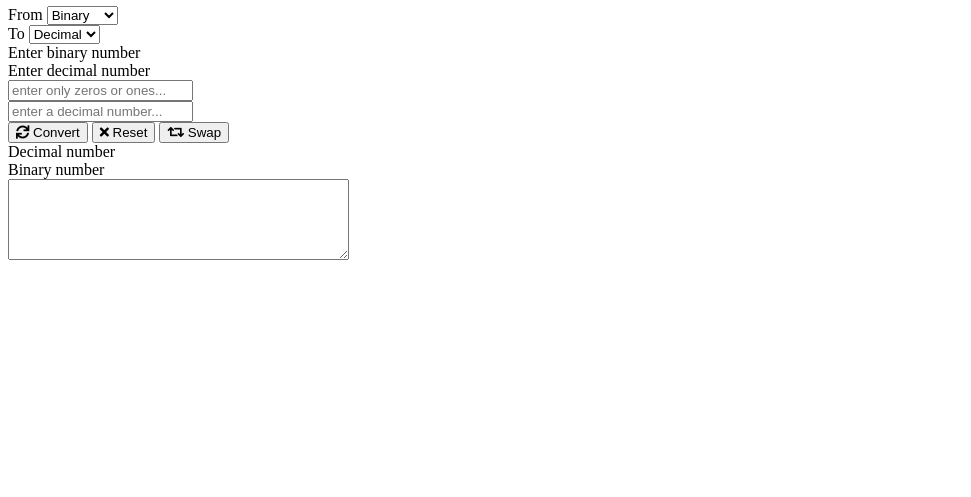
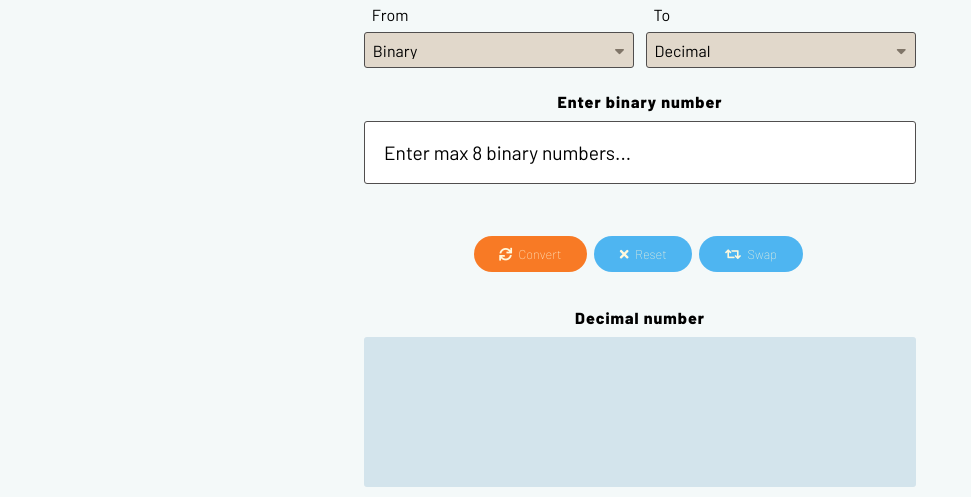
Before and after one commit to shmula1308/Bin2Dec, a plain HTML site: page index.html in a window 1280 px wide. Shown: the part 319-816 px from the top of the page, without its empty margins (0-971 px from the left). Drawn offline with Linux system fonts and the light colour scheme; a web font is replaced by a local one.

Commit message:
updated css

```diff
--- a/CSS/styles.css
+++ b/CSS/styles.css
@@ -0,0 +1,210 @@
+/* RESETS */
+*,
+*::before,
+*::after {
+   box-sizing: border-box;
+}
+
+/* GENERAL STYLING */
+
+body {
+    font-family: 'Barlow', sans-serif;
+    display: flex;
+    flex-direction: column;
+    flex-wrap: nowrap;
+    justify-content: center;
+    align-items: center;
+    height: 100vh;
+    overflow: auto;
+    background-color: #F4F9F9;
+}
+
+h1 {
+    font-family: 'Monofett', cursive;
+    font-size: 2.2rem;
+    color: #217A9F;
+    margin: 0;
+}
+
+p {
+    margin:0;
+}
+
+img {
+    width: 200px;
+    height:200px;
+    border-radius: 50%;
+    margin-bottom: 1.2em;
+}
+.app-container {
+    max-width: 85%;
+    margin: 0 auto;
+    text-align: center;
+    border-radius: 3px;
+}
+
+#dec2Bin-title {
+    display: none;
+}
+
+.main-title {
+    margin-bottom: 1.2em;
+
+}
+
+/* BUTTONS */
+
+.button-container {
+    margin-bottom: 2em;
+}
+
+.btn {
+    display:inline-block;
+    padding:0.8em 2em;
+    margin:0 0.3em 0.3em 0;
+    border-radius: 2em;
+    font-family: inherit;
+    font-size: .8rem;
+    font-weight:300;
+    color:cornsilk;
+    text-decoration: none;
+    font-weight: 300;
+    text-align: center;
+    transition: all 0.2s;
+    background-color:#4eb5f1;
+    border: 0;
+    cursor: pointer;
+}
+
+.btn:active {
+    transform: scale(0.967)
+}
+.btn:hover {
+    background-color:#4095c6;
+}
+
+.btn-icon {
+    font-size: .8rem;
+    margin-right: 4px;
+}
+
+.btn-accent {
+    background-color: rgb(248, 122, 37);
+}
+
+.btn-accent:hover {
+    background-color: rgb(218, 96, 15);
+}
+/* FORM ELEMENT */
+
+.options-container {
+    display: flex;
+    align-items: center;
+    justify-content: space-between;
+    margin-bottom: 1.5em;
+}
+
+.unit-container {
+    position: relative;
+    display: flex;
+    flex-direction: column;
+    text-align: left;
+    flex-basis: 49%;
+    z-index: 10;
+}
+
+.fa-sort-down {
+    position: absolute;
+    right: 10px;
+    top: 60%;
+    z-index:-1;
+}
+.unit-label {
+    margin: 0.5em;
+}
+
+.select-unit {
+    font-family: inherit;
+    font-size: 16px;
+    -moz-appearance: none;
+    -webkit-appearance: none;
+    padding: .6em 1.4em .5em .5em;
+    border: 1px solid  rgb(80, 78, 78);
+    border-radius: 3px;
+    appearance: none;
+    background-color:rgba(214, 195, 174,.6);
+    cursor: pointer;
+}
+
+#decimal-input {
+    display:none;
+}
+
+.number-input {
+    width: 100%;
+    font-size: 1.2rem;
+    font-family: inherit;
+    padding: 1em 1.4em 1em 1em;
+    border:none;
+    border: 1px solid rgb(80, 78, 78);
+    border-radius: 3px;
+
+}
+
+.notify-wrong-input-text{
+    font-size: 0.8rem;
+    color:#B92727;
+    margin: 0.3em 0 2.5em 0;
+    text-align:left;
+    transform: translateY(-5px);
+    opacity:0;
+    transition: all 0.3s ease-in;
+    z-index: -10;
+}
+.active-alert {
+    transform: translateY(0);
+    opacity:1;
+    z-index: -10;
+}
+
+::placeholder {
+    color: #000000;
+    opacity: 1;
+  }
+
+  :-ms-input-placeholder {
+    color: #000000;
+  }
+
+  ::-ms-input-placeholder {
+    color: #000000;
+  }
+
+.input-label {
+   display: block;
+   margin-bottom: 0.6em;
+   font-weight: 700;
+   letter-spacing: 1px;
+}
+
+#binary-result {
+    display: none;
+}
+
+.result-label {
+    display: block;
+    margin-bottom: 0.6em;
+    font-weight: 700;
+    letter-spacing: 1px;
+}
+
+.result-box {
+    display: flex;
+    justify-content: center;
+    align-items:center;
+    font-size: 1.6rem;
+    width: 100%;
+    height: 150px;
+    border-radius: 3px;
+    background-color:#D3E4EC;
+}
--- a/index.html
+++ b/index.html
@@ -11,70 +11,92 @@
       integrity="sha384-vSIIfh2YWi9wW0r9iZe7RJPrKwp6bG+s9QZMoITbCckVJqGCCRhc+ccxNcdpHuYu"
       crossorigin="anonymous"
     />
+    <link rel="preconnect" href="https://fonts.gstatic.com" />
+    <link
+      href="https://fonts.googleapis.com/css2?family=Barlow:wght@100;400;800&family=Monofett&display=swap"
+      rel="stylesheet"
+    />
     <script src="Scripts/script.js" defer></script>
     <title>bin2Dec converter</title>
   </head>
   <body>
-    <div class="logo-container">
+    <div class="app-container">
+      <h1 id="bin2Dec-title" class="main-title">Binary to decimal converter</h1>
+      <h1 id="dec2Bin-title" class="main-title">Decimal to binary converter</h1>
       <img
         src="images/binarynumbers.png"
         alt="circular image of binary numbers"
         class="logo"
       />
-    </div>
-    <h1>Binary to decimal converter</h1>
-    <h1>Decimal to binary converter</h1>
       <div class="form-container">
         <form>
           <div class="options-container">
-          <div class="from-container">
-            <label for="from-unit">From</label>
-            <select name="from-unit" id="from-unit">
+            <div class="unit-container">
+              <i class="fas fa-sort-down"></i>
+              <label for="from-unit" class="unit-label">From</label>
+              <select name="from-unit" id="from-unit" class="select-unit">
                 <option value="binary">Binary</option>
                 <option value="decimal">Decimal</option>
               </select>
             </div>
-          <div class="to-container">
-            <label for="to-unit">To</label>
-            <select name="to-unit" id="to-unit">
+            <div class="unit-container">
+              <i class="fas fa-sort-down"></i>
+              <label for="to-unit" class="unit-label">To</label>
+              <select name="to-unit" id="to-unit" class="select-unit">
                 <option value="decimal">Decimal</option>
                 <option value="binary">Binary</option>
               </select>
             </div>
           </div>
-        <label for="input" id="binary-input">Enter binary number</label><br />
-        <label for="input" id="decimal-input">Enter decimal number</label><br />
+          <label for="input" id="binary-input" class="input-label"
+            >Enter binary number</label
+          >
+          <label for="input" id="decimal-input" class="input-label"
+            >Enter decimal number</label
+          >
           <input
             type="text"
             id="binary-input"
+            class="number-input"
             maxlength="8"
-          placeholder="enter only zeros or ones..."
+            placeholder="Enter max 8 binary numbers..."
           /><br />
           <input
             type="text"
             id="decimal-input"
+            class="number-input"
             maxlength="8"
             placeholder="enter a decimal number..."
-        /><br />
+          />
+          <p class="notify-wrong-input-text">
+            Please enter only binary numbers
+          </p>
           <div class="button-container">
-          <button type="button" class="btn">
-            <i class="fas fa-sync"></i>
+            <button type="button" class="btn btn-accent">
+              <i class="fas fa-sync btn-icon"></i>
               Convert
             </button>
             <button type="button" class="btn">
-            <i class="fas fa-times"></i>
+              <i class="fas fa-times btn-icon"></i>
               Reset
             </button>
             <button type="button" class="btn">
-            <i class="fas fa-retweet"></i>
+              <i class="fas fa-retweet btn-icon"></i>
               Swap
             </button>
           </div>
-        <label for="result" id="decimal-result">Decimal number</label><br />
-        <label for="result" id="binary-result">Binary number</label><br />
-        <textarea name="" id="result" cols="40" rows="5" readonly></textarea>
+          <label for="result" id="decimal-result" class="result-label"
+            >Decimal number</label
+          >
+          <label for="result" id="binary-result" class="result-label"
+            >Binary number</label
+          >
+          <div id="result-container" class="result-box">
+            <p class="result-number"></p>
+          </div>
         </form>
       </div>
       <!-- .form-container -->
+    </div>
   </body>
 </html>
```
Lines whose indentation alone changed are shown as unchanged.
